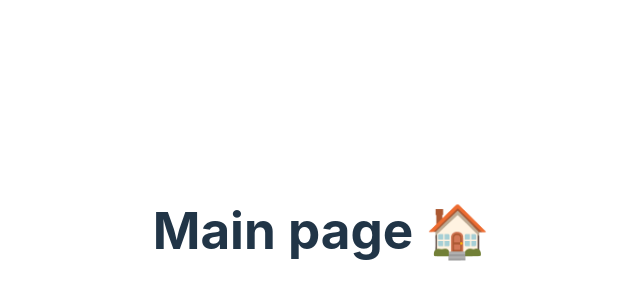
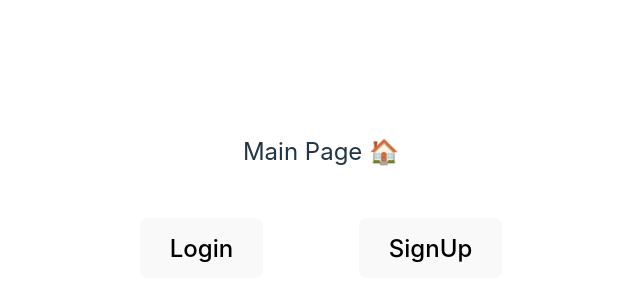
Before and after one commit to JuliaAvona/eCommerce-App, a React (Vite) app: page / in a window 1280 px wide. Shown: the part 170-470 px from the top of the page, without its empty margins (319-959 px from the left). Built offline with nearby package versions, Linux system fonts and the light colour scheme.

Commit message:
feat: added Login and SignUp buttons on the Main Page and Modal Window

```diff
--- a/src/index.css
+++ b/src/index.css
@@ -2,10 +2,11 @@
   font-family: Inter, system-ui, Avenir, Helvetica, Arial, sans-serif;
   font-weight: 400;
   line-height: 1.5;
-  color: rgba(255, 255, 255, 0.87);
+  color: rgba(3, 0, 0, 0.87);
 
   color-scheme: light dark;
-  background-color: #242424;
+  background-color: #ffffff;
+  font-size: 1.5em;
 
   font-synthesis: none;
   text-rendering: optimizeLegibility;
@@ -19,6 +20,7 @@ a {
   color: #646cff;
   text-decoration: inherit;
 }
+
 a:hover {
   color: #535bf2;
 }
@@ -47,9 +49,11 @@ button {
   border-radius: 8px;
   transition: border-color 0.25s;
 }
+
 button:hover {
   border-color: #646cff;
 }
+
 button:focus,
 button:focus-visible {
   outline: 4px auto -webkit-focus-ring-color;
@@ -60,9 +64,11 @@ button:focus-visible {
     color: #213547;
     background-color: #ffffff;
   }
+
   a:hover {
     color: #747bff;
   }
+
   button {
     background-color: #f9f9f9;
   }
--- a/src/pages/App.css
+++ b/src/pages/App.css
@@ -4,3 +4,7 @@
   padding: 2rem;
   text-align: center;
 }
+
+button {
+  margin: 2rem;
+}
--- a/src/pages/App.tsx
+++ b/src/pages/App.tsx
@@ -1,14 +1,25 @@
 /* eslint-disable react/jsx-one-expression-per-line */
-import { BrowserRouter } from 'react-router-dom';
 import './App.css';
+import Main from './Main/Main';
+import Modal from './Modal/Modal';
+import { useState } from 'react';
+
+import Login from './Login/Login';
+// import Signup from './Signup/Signup';
 
 function App() {
+  const [modalActive, setModalActive] = useState(false);
 
   return (
     <>
-      <BrowserRouter>
-        <h1>Main page 🏠</h1>
-      </BrowserRouter>
+      <Main />
+      <button onClick={() => setModalActive(true)}>Login</button>
+      <button>SignUp</button>
+      {modalActive && (
+        <Modal active={modalActive} setActive={setModalActive}>
+          <Login />
+        </Modal>
+      )}
     </>
   );
 }
--- a/src/pages/Auth/Auth.module.css
+++ b/src/pages/Login/Login.module.css
@@ -34,7 +34,7 @@
     color: black;
 }
 
-.form button {
+.form .button {
     font-family: "Roboto", sans-serif;
     text-transform: uppercase;
     outline: 0;
@@ -48,11 +48,12 @@
     transition: all 0.3 ease;
     cursor: pointer;
     border-radius: 0%;
+    margin: 0;
 }
 
-.form button:hover,
-.form button:active,
-.form button:focus {
+.form .button:hover,
+.form .button:active,
+.form .button:focus {
     background: #43A047;
 }
 
--- a/src/pages/Auth/Auth.tsx
+++ b/src/pages/Login/Login.tsx
@@ -1,6 +1,6 @@
-import styles from './Auth.module.css';
+import styles from './Login.module.css';
 
-const Auth: React.FC = () => {
+const Login: React.FC = () => {
   return (
     <div className={styles.loginPage}>
       <div className={styles.form}>
@@ -8,7 +8,7 @@ const Auth: React.FC = () => {
         <form className={styles.registerForm}>
           <input type="text" placeholder="email" />
           <input type="password" placeholder="password" />
-          <button>login</button>
+          <button className={styles.button}>login</button>
           <p className={styles.message}>
             Not registered? <a href="#">Create an account</a>
           </p>
@@ -18,4 +18,4 @@ const Auth: React.FC = () => {
   );
 };
 
-export default Auth;
+export default Login;
--- a/src/pages/Main/Main.tsx
+++ b/src/pages/Main/Main.tsx
@@ -1,9 +1,7 @@
 import './Main.module.css';
 
 const Main = () => {
-    return (
-        <div>Main Page</div>
-    );
-}
+  return <div>Main Page 🏠</div>;
+};
 
 export default Main;
--- /dev/null
+++ b/src/pages/Modal/Modal.css
@@ -0,0 +1,27 @@
+.modal {
+    display: flex;
+    align-items: center;
+    justify-content: center;
+    height: 100vh;
+    width: 100vw;
+    background-color: rgba(0, 0, 0, 0.6);
+    position: fixed;
+    top: 0;
+    left: 0;
+    transform: scale(1);
+    transition: 0.5s all;
+    opacity: 0;
+}
+
+.modal.active {
+    opacity: 1;
+}
+
+.modal__content {
+    transform: scale(0.5);
+    transition: 0.5s all;
+}
+
+.modal__content.active {
+    transform: scale(1);
+}
--- /dev/null
+++ b/src/pages/Modal/Modal.tsx
@@ -0,0 +1,26 @@
+import React from 'react';
+import './Modal.css';
+
+interface ModalProps {
+  active: boolean;
+  setActive: React.Dispatch<React.SetStateAction<boolean>>;
+  children?: React.ReactNode;
+}
+
+const Modal: React.FC<ModalProps> = ({ active, setActive, children }) => {
+  return (
+    <div
+      className={active ? 'modal active' : 'active'}
+      onClick={() => setActive(false)}
+    >
+      <div
+        className={active ? 'modal__content active' : 'active'}
+        onClick={(e) => e.stopPropagation()}
+      >
+        {children}
+      </div>
+    </div>
+  );
+};
+
+export default Modal;
--- /dev/null
+++ b/src/pages/Signup/Signup.tsx
@@ -0,0 +1,9 @@
+import './Signup.module.css';
+
+const Signup = () => {
+    return (
+        <div>Registration Page</div>
+    );
+}
+
+export default Signup;
```
Also changed, not shown: src/pages/Registration/Registration.tsx (deleted, +0 -9 lines), src/pages/Signup/Signup.module.css (added).
